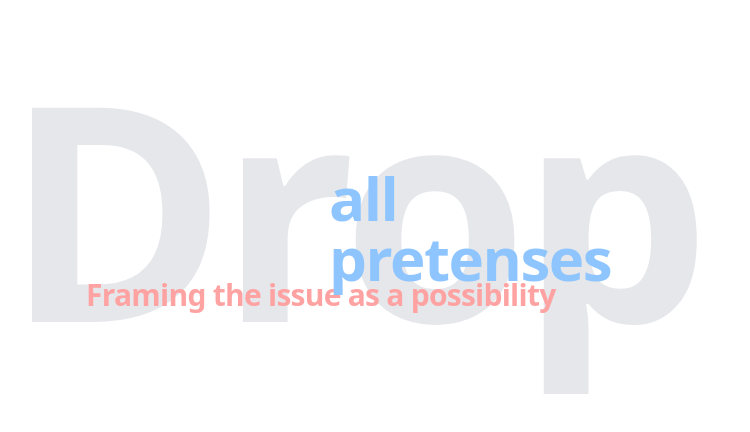
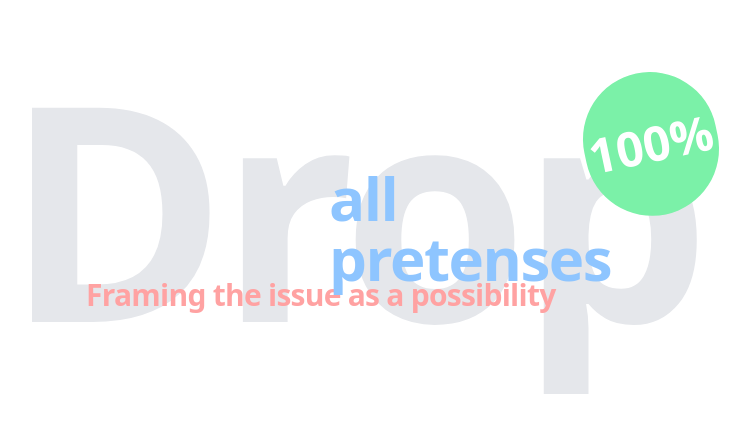
Before and after one commit to tobiasengberg/styling, a React (Vite) app in the folder ui-libraries/tailwind/react/responsive-news/: page / in a window 1280 px wide. Shown: the top 432 px of the page, without its empty margins (238-988 px from the left). Built offline with nearby package versions, Linux system fonts and the light colour scheme.

Commit message:
Tailwind sticker

```diff
--- a/ui-libraries/tailwind/react/responsive-news/src/App.tsx
+++ b/ui-libraries/tailwind/react/responsive-news/src/App.tsx
@@ -13,6 +13,9 @@ function App() {
         <div className="col-start-8 col-end-12 row-start-4 row-end-8 h-10">
             <p className="text-6xl m-0 p-0 font-bold leading-none tracking-tight text-blue-300">all pretenses</p>
         </div>
+        <div className="col-start-10 col-end-13 row-start-2 row-end-3 relative">
+            <p className="absolute top-4 text-5xl font-black bg-green-300 py-12 px-1 text-white rounded-full right-0 -rotate-12">100%</p>
+        </div>
     </div>
   )
 }
```
